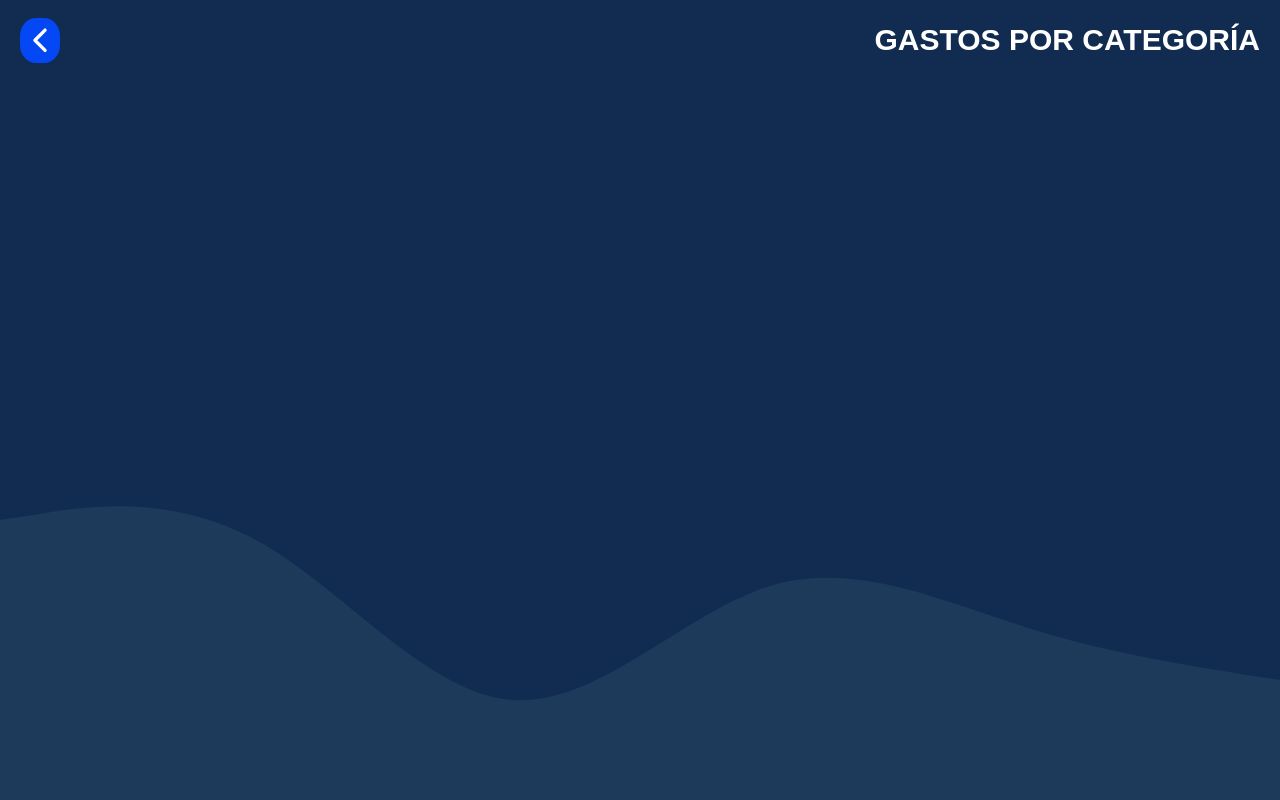
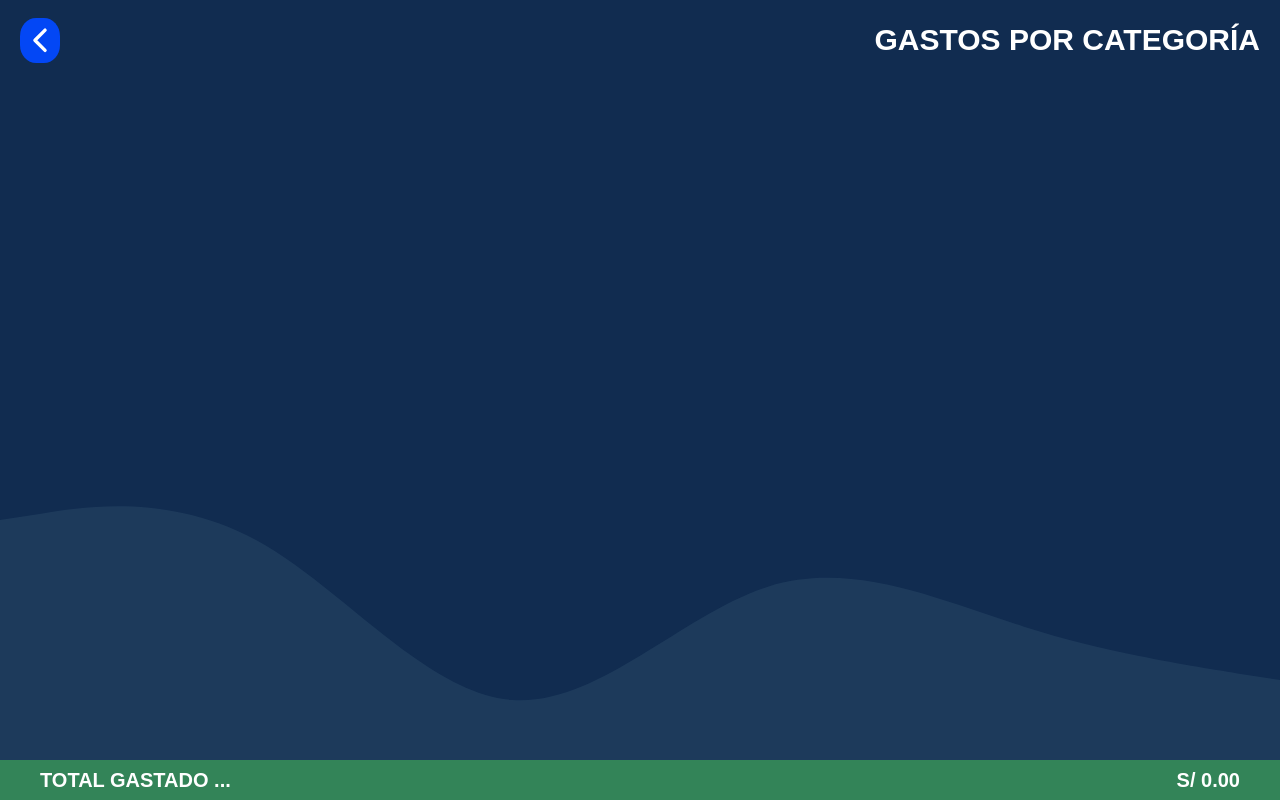
Before and after one commit to YakerHuertas26/Gestion_de_Gastos, a React (Vite) app: page /Categoria in a window 1280 px wide. Built offline with nearby package versions, Linux system fonts and the light colour scheme; no server answers; the database is empty; sample sign-in values are in the browser's storage; what webfontloader would draw is missing.

Commit message:
agregando el total de gastos a la barra del footer

```diff
--- a/src/Elements/ElementFooter.jsx
+++ b/src/Elements/ElementFooter.jsx
@@ -1,3 +1,5 @@
+import { useEffect } from "react";
+import { GastoPorMes } from "../FireBase/Gastos";
 import useStoreAPP from "../Store/Store";
 import { Footer, ParrafoStyled } from "../Styles/Aside";
 
@@ -9,12 +11,31 @@ const FormatoMoneda = (cantidad) => {
 }
 
 
-const FooterPage = ({description}) => {
-    const {monto}= useStoreAPP();
+const FooterPage = () => {
+
+    const gastoDelMes= GastoPorMes();
+    const {montoPorMes,setMontoPorMes}= useStoreAPP();
+
+    useEffect(()=>{
+        if (gastoDelMes) {
+            let montoTotal= 0;
+            gastoDelMes.forEach((element) => {
+                setMontoPorMes(montoTotal+=element.monto);
+            });
+
+            if(gastoDelMes.length===0){
+                setMontoPorMes(0)
+            }
+        }
+        else{
+            setMontoPorMes(0)
+        }
+        },[gastoDelMes])
+
     return (
         <Footer>
-            <ParrafoStyled>TOTAL GASTADO EN EL MES ...</ParrafoStyled>
-            <ParrafoStyled> {FormatoMoneda(monto)}</ParrafoStyled>
+            <ParrafoStyled>TOTAL GASTADO ...</ParrafoStyled>
+            <ParrafoStyled> {FormatoMoneda(montoPorMes)}</ParrafoStyled>
         </Footer>
      );
 }
--- a/src/FireBase/Gastos.jsx
+++ b/src/FireBase/Gastos.jsx
@@ -5,7 +5,7 @@ import { collection, addDoc,getDocs,doc, onSnapshot,query,orderBy,where,limit, s
 import {deleteDoc } from "firebase/firestore";
 import { toast } from "sonner";
 import { useNavigate } from "react-router";
-
+import { endOfMonth,startOfMonth,getUnixTime } from "date-fns";
 
 const AgregarGasto =async (categoria,descipcion,fechaSegundos,monto,usuarioID) => {
    try {
@@ -141,4 +141,38 @@ const EditarGasto= async(id,categoria,fecha, descipcion, monto)=>{
 
 }
 
-export {AgregarGasto,ObtenerListaDeGasto,BorrarGasto,ObtenerUnGasto,EditarGasto};
+// GASTOS POR MES
+const GastoPorMes= ()=>{
+   const inicioDeMes=getUnixTime(startOfMonth(new Date()));
+   const finDeMes= getUnixTime(endOfMonth(new Date()));
+
+   const {user,setGastoMes,gastoMes}= useStoreAPP();
+   // una unica consulta
+
+   useEffect(()=>{
+      if (user) {
+
+      const consulta= query(collection(dataBase,'gastos'),
+      orderBy ('fechaSegundo','desc'),
+      // where('fechaSegundo','>=',inicioDeMes),
+      // where('fechaSegundo','<=',finDeMes),
+      where('usuarioID','==',user.uid),
+      )
+
+      const obtenerCategoria= onSnapshot(consulta,(lista)=>{
+         setGastoMes(lista.docs.map((element)=>{
+            return {...element.data(),id:lista.id}
+
+         }));
+
+      },(error)=>{
+         console.log(error);
+      })
+      return()=> obtenerCategoria();
+   }
+   },[user])
+
+   return gastoMes
+}
+
+export {AgregarGasto,ObtenerListaDeGasto,BorrarGasto,ObtenerUnGasto,EditarGasto, GastoPorMes};
--- a/src/Pages/CategoriaGasto.jsx
+++ b/src/Pages/CategoriaGasto.jsx
@@ -1,10 +1,19 @@
+import { useEffect } from "react";
 import {HeaderPage} from "../Components/HeaderPage";
+import { FooterPage } from "../Elements/ElementFooter";
+import { GastoPorMes } from "../FireBase/Gastos";
 import useStoreAPP from "../Store/Store";
+
+
 
 const CategoriaGasto = () => {
 
+
     return (
+        <>
         <HeaderPage titulo="Gastos por categoría"/>
+        <FooterPage />
+        </>
      );
 }
 
--- a/src/Store/Store.jsx
+++ b/src/Store/Store.jsx
@@ -20,8 +20,6 @@ const useStoreAPP= create((set)=>({
     setMostarCalendario:()=> set((state)=>({mostrarCalendario:!state.mostrarCalendario})) ,
     selectFecha:()=>set({mostrarCalendario:false}),
 
-    // ++++ OBTENER UN MONTO
-    monto:69,
 
     // OBTENER LISTA DE GASTOS
     listaGasto:null,
@@ -37,6 +35,15 @@ const useStoreAPP= create((set)=>({
 
     // ++++ EDITAR GASTOS
     editGasto:null,
-    setEditGasto:(edit)=> set({editGasto:edit})
+    setEditGasto:(edit)=> set({editGasto:edit}),
+
+    // +++GASTOs POR MES ++
+    gastoMes: null,
+    setGastoMes:(g)=> set({gastoMes:(g)}),
+
+    // +++ MONTO TOTAL POR MES
+    montoPorMes:0,
+    setMontoPorMes:(m)=> set({montoPorMes:m})
+
 }));
  export default useStoreAPP;
```
